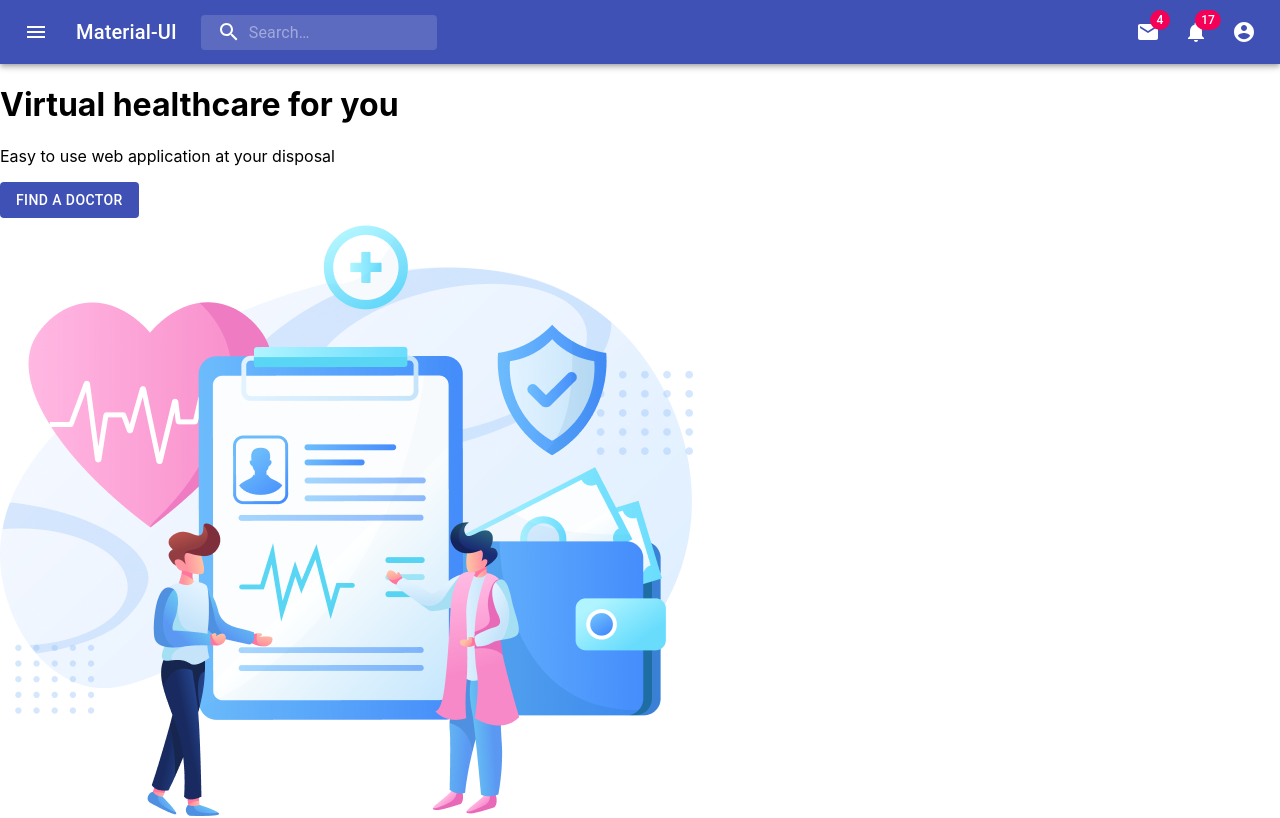
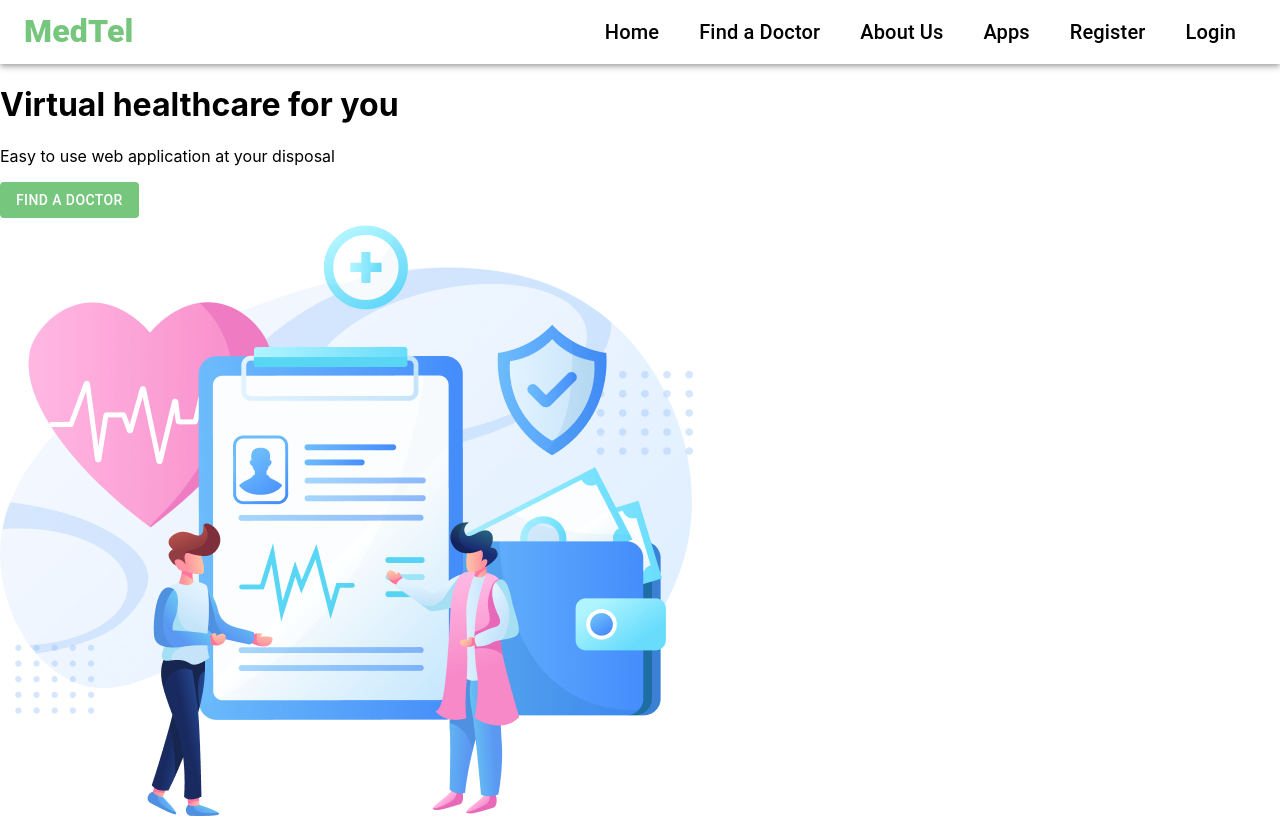
Before and after one commit to BuildForSDGCohort2/Team-013-medtel-frontend, a React (Create React App) app: page / in a window 1280 px wide. Shown: the top 818 px of the page. Built offline with nearby package versions, Linux system fonts and the light colour scheme.

Commit message:
Implement navigation

```diff
--- a/package.json
+++ b/package.json
@@ -5,6 +5,7 @@
   "dependencies": {
     "@material-ui/core": "^4.11.0",
     "@material-ui/icons": "^4.9.1",
+    "@material-ui/styles": "^4.10.0",
     "@testing-library/jest-dom": "^4.2.4",
     "@testing-library/react": "^9.3.2",
     "@testing-library/user-event": "^7.1.2",
--- a/src/App.js
+++ b/src/App.js
@@ -1,5 +1,6 @@
 import React, { Component } from 'react';
-
+import { ThemeProvider } from '@material-ui/core/styles';
+import theme from './theme'
 import { Router } from 'react-router-dom';
 import { ConnectedRouter } from 'connected-react-router'
 import { Provider } from 'react-redux';
@@ -15,6 +16,7 @@ export default class App extends Component {
     render() {
         return (
             <Provider store={store}>
+            <ThemeProvider theme={theme}>
                 <ConnectedRouter history={history}> { /* place ConnectedRouter under Provider */}
                     <Router history={history}>
                         <PersistGate persistor={persistor}>
@@ -23,6 +25,7 @@ export default class App extends Component {
                         </PersistGate>
                     </Router>
                 </ConnectedRouter>
+                </ThemeProvider>
             </Provider>
         );
     }
--- /dev/null
+++ b/src/Components/Chat/styles.jsx
@@ -0,0 +1,24 @@
+import { makeStyles } from '@material-ui/core/styles';
+
+
+const useStyles = makeStyles({
+    table: {
+      minWidth: 650,
+    },
+    chatSection: {
+      width: '100%',
+      height: '80vh'
+    },
+    headBG: {
+        backgroundColor: '#e0e0e0'
+    },
+    borderRight500: {
+        borderRight: '1px solid #e0e0e0'
+    },
+    messageArea: {
+      height: '70vh',
+      overflowY: 'auto'
+    }
+  });
+
+export default useStyles;
--- a/src/Components/Navigation/index.js
+++ b/src/Components/Navigation/index.js
@@ -1,5 +1,4 @@
 import React from 'react';
-import { fade, makeStyles } from '@material-ui/core/styles';
 import AppBar from '@material-ui/core/AppBar';
 import Toolbar from '@material-ui/core/Toolbar';
 import IconButton from '@material-ui/core/IconButton';
@@ -14,70 +13,8 @@ import AccountCircle from '@material-ui/icons/AccountCircle';
 import MailIcon from '@material-ui/icons/Mail';
 import NotificationsIcon from '@material-ui/icons/Notifications';
 import MoreIcon from '@material-ui/icons/MoreVert';
-
-const useStyles = makeStyles((theme) => ({
-  grow: {
-    flexGrow: 1,
-  },
-  menuButton: {
-    marginRight: theme.spacing(2),
-  },
-  title: {
-    display: 'none',
-    [theme.breakpoints.up('sm')]: {
-      display: 'block',
-    },
-  },
-  search: {
-    position: 'relative',
-    borderRadius: theme.shape.borderRadius,
-    backgroundColor: fade(theme.palette.common.white, 0.15),
-    '&:hover': {
-      backgroundColor: fade(theme.palette.common.white, 0.25),
-    },
-    marginRight: theme.spacing(2),
-    marginLeft: 0,
-    width: '100%',
-    [theme.breakpoints.up('sm')]: {
-      marginLeft: theme.spacing(3),
-      width: 'auto',
-    },
-  },
-  searchIcon: {
-    padding: theme.spacing(0, 2),
-    height: '100%',
-    position: 'absolute',
-    pointerEvents: 'none',
-    display: 'flex',
-    alignItems: 'center',
-    justifyContent: 'center',
-  },
-  inputRoot: {
-    color: 'inherit',
-  },
-  inputInput: {
-    padding: theme.spacing(1, 1, 1, 0),
-    // vertical padding + font size from searchIcon
-    paddingLeft: `calc(1em + ${theme.spacing(4)}px)`,
-    transition: theme.transitions.create('width'),
-    width: '100%',
-    [theme.breakpoints.up('md')]: {
-      width: '20ch',
-    },
-  },
-  sectionDesktop: {
-    display: 'none',
-    [theme.breakpoints.up('md')]: {
-      display: 'flex',
-    },
-  },
-  sectionMobile: {
-    display: 'flex',
-    [theme.breakpoints.up('md')]: {
-      display: 'none',
-    },
-  },
-}));
+import useStyles from './styles'
+import { Link } from 'react-router-dom';
 
 export default function PrimarySearchAppBar() {
   const classes = useStyles();
@@ -105,20 +42,6 @@ export default function PrimarySearchAppBar() {
   };
 
   const menuId = 'primary-search-account-menu';
-  const renderMenu = (
-    <Menu
-      anchorEl={anchorEl}
-      anchorOrigin={{ vertical: 'top', horizontal: 'right' }}
-      id={menuId}
-      keepMounted
-      transformOrigin={{ vertical: 'top', horizontal: 'right' }}
-      open={isMenuOpen}
-      onClose={handleMenuClose}
-    >
-      <MenuItem onClick={handleMenuClose}>Profile</MenuItem>
-      <MenuItem onClick={handleMenuClose}>My account</MenuItem>
-    </Menu>
-  );
 
   const mobileMenuId = 'primary-search-account-menu-mobile';
   const renderMobileMenu = (
@@ -163,54 +86,45 @@ export default function PrimarySearchAppBar() {
 
   return (
     <div className={classes.grow}>
-      <AppBar position="static">
+      <AppBar position="static" className={classes.appbarColor}>
         <Toolbar>
-          <IconButton
-            edge="start"
-            className={classes.menuButton}
-            color="inherit"
-            aria-label="open drawer"
-          >
-            <MenuIcon />
-          </IconButton>
-          <Typography className={classes.title} variant="h6" noWrap>
-            Material-UI
+          <Typography variant="h6" noWrap>
+            <Link className={classes.logo}>
+              MedTel
+            </Link>
           </Typography>
-          <div className={classes.search}>
-            <div className={classes.searchIcon}>
-              <SearchIcon />
-            </div>
-            <InputBase
-              placeholder="Search…"
-              classes={{
-                root: classes.inputRoot,
-                input: classes.inputInput,
-              }}
-              inputProps={{ 'aria-label': 'search' }}
-            />
-          </div>
           <div className={classes.grow} />
           <div className={classes.sectionDesktop}>
-            <IconButton aria-label="show 4 new mails" color="inherit">
-              <Badge badgeContent={4} color="secondary">
-                <MailIcon />
-              </Badge>
-            </IconButton>
-            <IconButton aria-label="show 17 new notifications" color="inherit">
-              <Badge badgeContent={17} color="secondary">
-                <NotificationsIcon />
-              </Badge>
-            </IconButton>
-            <IconButton
-              edge="end"
-              aria-label="account of current user"
-              aria-controls={menuId}
-              aria-haspopup="true"
-              onClick={handleProfileMenuOpen}
-              color="inherit"
-            >
-              <AccountCircle />
-            </IconButton>
+          <Typography variant="h6" noWrap>
+            <Link className={classes.menulink} to="/">
+               Home
+              </Link>
+            </Typography>
+            <Typography  variant="h6" noWrap>
+            <Link className={classes.menulink} to="/doctor/search">
+                Find a Doctor
+              </Link>
+            </Typography>
+            <Typography variant="h6" noWrap>
+              <Link className={classes.menulink}  to="/about">
+              About Us
+              </Link>
+            </Typography>
+            <Typography  variant="h6" noWrap>
+              <Link className={classes.menulink} to="/apps">
+              Apps
+              </Link>
+            </Typography>
+            <Typography  variant="h6" noWrap>
+              <Link className={classes.menulink} to="/auth/register">
+              Register
+              </Link>
+            </Typography>
+            <Typography variant="h6" noWrap>
+              <Link className={classes.menulink}  to="/auth/login">
+                Login
+              </Link>
+            </Typography>
           </div>
           <div className={classes.sectionMobile}>
             <IconButton
@@ -226,7 +140,6 @@ export default function PrimarySearchAppBar() {
         </Toolbar>
       </AppBar>
       {renderMobileMenu}
-      {renderMenu}
     </div>
   );
 }
--- /dev/null
+++ b/src/Components/Navigation/styles.jsx
@@ -0,0 +1,53 @@
+import { makeStyles } from '@material-ui/core/styles';
+
+const useStyles = makeStyles((theme) => ({
+    grow: {
+      flexGrow: 1,
+    },
+    menuButton: {
+      marginRight: theme.spacing(2),
+    },
+    title: {
+      display: 'none',
+      [theme.breakpoints.up('sm')]: {
+        display: 'block',
+      },
+    },
+    appbarColor: {
+        background: '#fff'
+    },
+    logo: {
+        color: theme.palette.primary.main,
+        fontSize: "2rem",
+        textDecoration: "none",
+        fontWeight: "900"
+    },
+    menulink: {
+        marginRight: theme.spacing(1),
+        marginLeft: theme.spacing(1),
+        padding: theme.spacing(1.5),
+        color: "#000",
+        textDecoration: "none",
+        display: 'block',
+        '&:hover': {
+            backgroundColor: theme.palette.primary.main,
+            color: "#fff",
+            borderRadius: "7px"
+
+        },
+    },
+    sectionDesktop: {
+      display: 'none',
+      [theme.breakpoints.up('md')]: {
+        display: 'flex',
+      },
+    },
+    sectionMobile: {
+      display: 'flex',
+      [theme.breakpoints.up('md')]: {
+        display: 'none',
+      },
+    },
+  }));
+
+  export default useStyles;
--- a/src/Pages/Home/index.js
+++ b/src/Pages/Home/index.js
@@ -4,15 +4,15 @@ import {
 } from '@material-ui/core';
 import home1 from "../../Assets/images/home2.png";
 import home2 from "../../Assets/images/home1.png";
-import "./styles.css";
+import useStyles from './styles'
 import Footer from '../../Components/Footer';
 
 
 const Home = () => {
+  const classes = useStyles();
+
   return (
     <div>
-
-
       <div className="contenaire" >
 
         <div className="content-1">
--- /dev/null
+++ b/src/Pages/Home/styles.jsx
@@ -0,0 +1,16 @@
+import { makeStyles } from '@material-ui/core/styles';
+
+
+const useStyles = makeStyles({
+  root: {
+    background: 'linear-gradient(45deg, #FE6B8B 30%, #FF8E53 90%)',
+    border: 0,
+    borderRadius: 3,
+    boxShadow: '0 3px 5px 2px rgba(255, 105, 135, .3)',
+    color: 'white',
+    height: 48,
+    padding: '0 30px',
+  },
+});
+
+export default useStyles;
--- /dev/null
+++ b/src/theme/index.js
@@ -0,0 +1,23 @@
+import { createMuiTheme } from '@material-ui/core/styles';
+
+const theme = createMuiTheme({
+  palette: {
+    primary: {
+      light: '#92d198',
+      main: '#77c67e',
+      dark: '#5f9e65',
+      contrastText: '#fff',
+    },
+    secondary: {
+      light: '#ff7961',
+      main: '#f50057',
+      dark: '#ba000d',
+      contrastText: '#000',
+    },
+  },
+  zIndex:{
+      appBar: 0
+  }
+});
+
+export default theme;
```
Also changed, not shown: src/Components/Chat/index.js (+1 -21 lines), src/Components/Chat/styles.css (deleted), src/Components/Navigation/styles.css (deleted), src/Pages/Home/styles.css (deleted).
